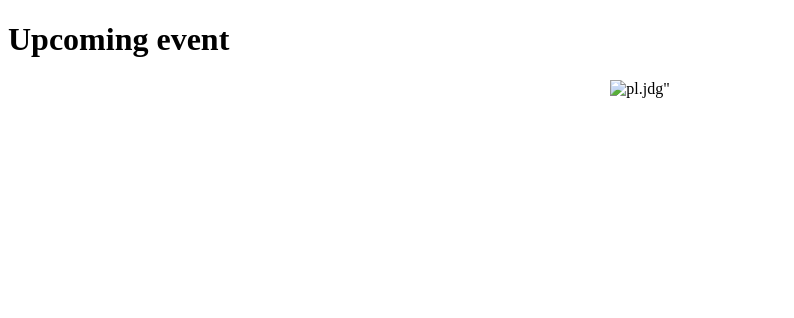
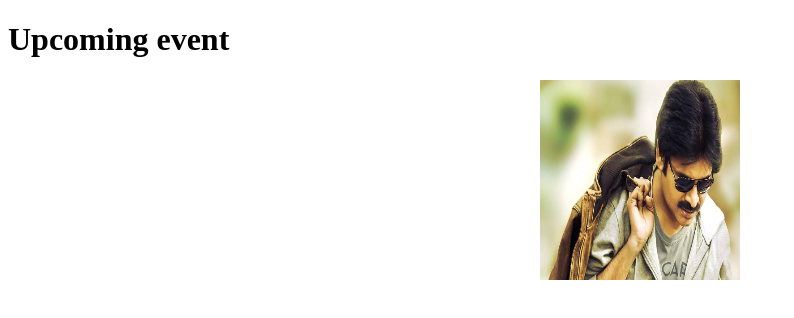
Before and after one commit to Mulagala-Sravani/Sample, a plain HTML site: page Index.html in a window 1280 px wide. Shown: the whole page, without its empty margins (0-794 px from the left). Drawn offline with Linux system fonts and the light colour scheme.

Commit message:
Index.html

```diff
--- a/Index.html
+++ b/Index.html
@@ -6,7 +6,7 @@
      <body>
          <h1>Upcoming event</h1>
          <center>
-             <img src="pk.jdg"alt=pl.jdg" height="200px" width="200px"
+             <img src="pk.jpg"alt=pl.jpg" height="200px" width="200px"
          </center>
      </body>
 </html>
```
